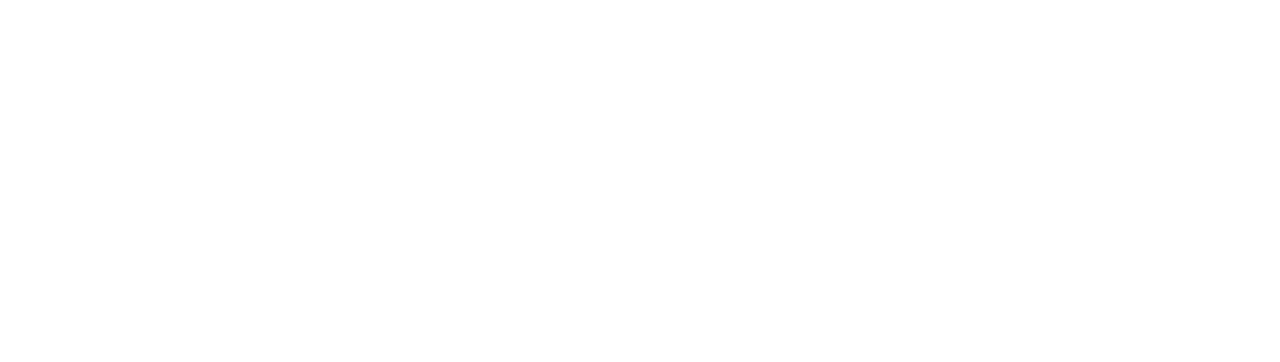
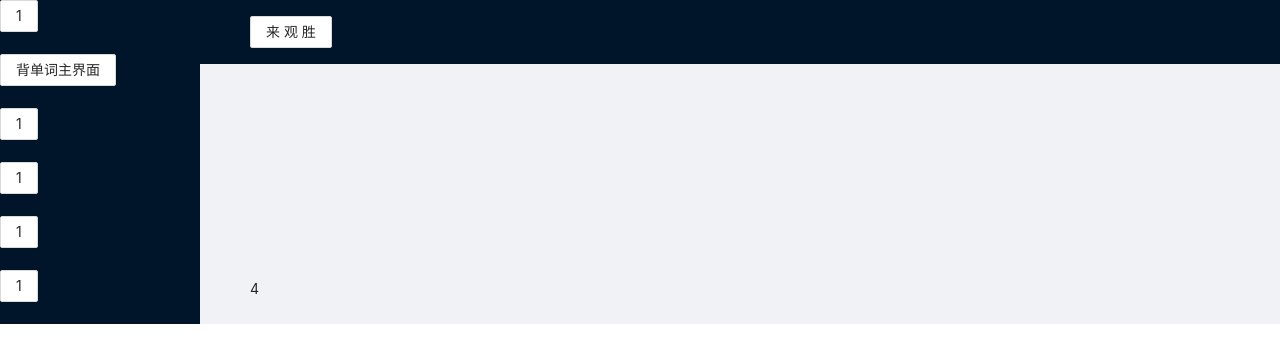
Before and after one commit to dian-yu-luo/dian-vue, a Vue app: page /main in a window 1280 px wide. Shown: the top 362 px of the page. Built offline with nearby package versions, Linux system fonts and the light colour scheme.

Commit message:
正确的

```diff
--- a/src/views/repeat/RepeatMain.vue
+++ b/src/views/repeat/RepeatMain.vue
@@ -9,7 +9,7 @@
     <a-layout-sider><sidebar-view></sidebar-view></a-layout-sider>
     <a-layout>
       <a-layout-header><header-view></header-view></a-layout-header>
-      <a-layout-content></a-layout-content>
+      <a-layout-content><router-view></router-view></a-layout-content>
       <a-layout-footer>4</a-layout-footer>
     </a-layout>
   </a-layout>
```
Also changed, not shown: src/router/index.js (+6 -3 lines).
